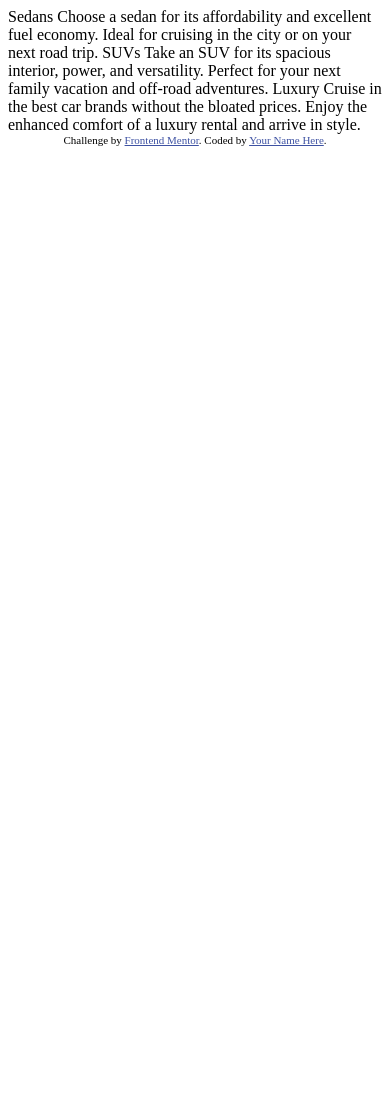
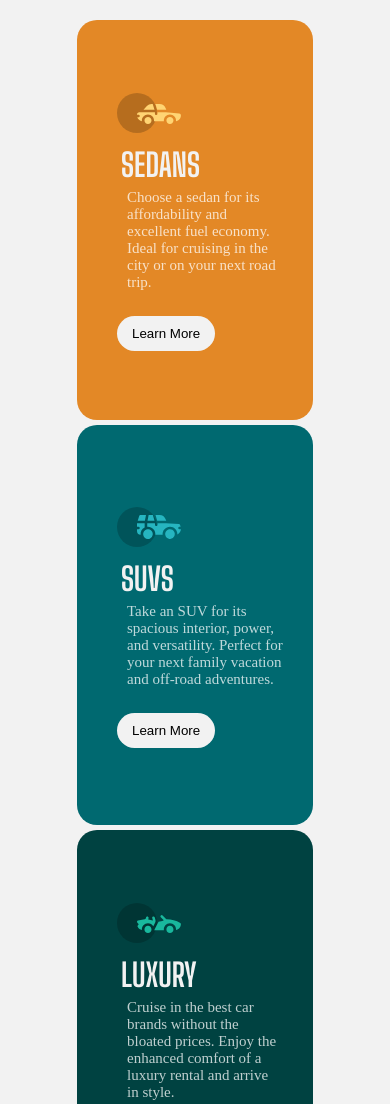
Before and after one commit to Lekejosh/Frontend-mentor-3-card-project, a plain HTML site: page index.html in a window 390 px wide. Shown: the top 1104 px of the page. Before the commit the page ends 844 px from the top, so only its background shows below. Drawn offline with Linux system fonts and the light colour scheme.

Commit message:
Update 17/11/21

```diff
--- a/index.html
+++ b/index.html
@@ -1,36 +1,56 @@
 <!DOCTYPE html>
 <html lang="en">
+
 <head>
     <meta charset="UTF-8">
-  <meta name="viewport" content="width=device-width, initial-scale=1.0"> <!-- displays site properly based on user's device -->
+    <meta name="viewport" content="width=device-width, initial-scale=1.0">
+    <!-- displays site properly based on user's device -->
 
     <link rel="icon" type="image/png" sizes="32x32" href="./images/favicon-32x32.png">
+    <link rel="stylesheet" href="style.css">
 
     <title>Frontend Mentor | 3-column preview card component</title>
 
     <!-- Feel free to remove these styles or customise in your own stylesheet 👍 -->
     <style>
-    .attribution { font-size: 11px; text-align: center; }
-    .attribution a { color: hsl(228, 45%, 44%); }
+        .attribution {
+            font-size: 11px;
+            text-align: center;
+        }
+
+        .attribution a {
+            color: hsl(228, 45%, 44%);
+        }
     </style>
 </head>
+
 <body>
+    <div class="container">
+        <div class="box1">
+            <img src="images/icon-sedans.svg" alt="" srcset="">
+            <h2 style="text-transform: uppercase;">Sedans</h2>
+            <p>Choose a sedan for its affordability and excellent fuel economy. Ideal for cruising in the city or on your next road trip.</p>
+            <button>Learn More</button>
+        </div>
+        <div class="box2">
+            <img src="images/icon-suvs.svg" alt="" srcset="">
+            <h2 style="text-transform: uppercase;">SUVs</h2>
+            <p> Take an SUV for its spacious interior, power, and versatility. Perfect for your next family vacation and off-road adventures.</p>
+            <button>Learn More</button>
+        </div>
+        <div class="box3">
+            <img src="images/icon-luxury.svg" alt="" srcset="">
 
-  Sedans
-  Choose a sedan for its affordability and excellent fuel economy. Ideal for cruising in the city
-  or on your next road trip.
+            <h2 style="text-transform: uppercase;">Luxury</h2>
+            <p>Cruise in the best car brands without the bloated prices. Enjoy the enhanced comfort of a luxury rental and arrive in style.</p>
+            <button>Learn More</button>
+        </div>
+    </div>
 
-  SUVs
-  Take an SUV for its spacious interior, power, and versatility. Perfect for your next family vacation
-  and off-road adventures.
-
-  Luxury
-  Cruise in the best car brands without the bloated prices. Enjoy the enhanced comfort of a luxury
-  rental and arrive in style.
-
-  <div class="attribution">
+    <!-- <div class="attribution">
     Challenge by <a href="https://www.frontendmentor.io?ref=challenge" target="_blank">Frontend Mentor</a>.
-    Coded by <a href="#">Your Name Here</a>.
+    Coded by <a href="#">Your Name Here</a>. -->
     </div>
 </body>
+
 </html>
--- a/style.css
+++ b/style.css
@@ -0,0 +1,328 @@
+@import url('https://fonts.googleapis.com/css2?family=Big+Shoulders+Display:wght@700&family=Lexend+Deca&display=swap');
+:root {
+    --Bright-orange: hsl(31, 77%, 52%);
+    --Dark-cyan: hsl(184, 100%, 22%);
+    --Very-dark-cyan: hsl(179, 100%, 13%);
+    --Transparent-white: hsla(0, 0%, 100%, 0.75);
+    --Very-light-gray: hsl(0, 0%, 95%);
+}
+
+* {
+    margin: 0px;
+    padding: 0px;
+}
+
+body {
+    background-color: var(--Very-light-gray);
+}
+
+img {
+    border: 15px 0px;
+    margin: 20px 0px;
+}
+
+p {
+    color: var(--Transparent-white);
+    padding-top: 50px;
+    padding-bottom: 25px;
+    padding-left: 10px;
+    margin: 15px 0px;
+    font-size: 15px;
+    width: 70%;
+}
+
+button {
+    cursor: pointer;
+    border: none;
+    padding: 10px 15px;
+    background-color: var(--Very-light-gray);
+    border-radius: 20px;
+    margin-top: 130px;
+}
+
+button:hover {
+    background-color: transparent;
+    border: 2px solid var(--Very-light-gray);
+}
+
+button:active {
+    background-color: transparent;
+    border: 2px solid var(--Very-light-gray);
+}
+
+.container {
+    margin: 5% 10% auto;
+    display: flex;
+    justify-content: center;
+    align-items: center;
+    height: 700px;
+}
+
+.container div {
+    /* display: flex; */
+    /* border: 0px; */
+    padding: 50px 40px;
+    height: 500px;
+    /* width: 10px; */
+}
+
+.box1 {
+    width: 20%;
+    /* width: 150px;
+    height: 500px; */
+    background-color: var(--Bright-orange);
+    align-content: space-around;
+    border-bottom-left-radius: 20px;
+    border-top-left-radius: 20px;
+}
+
+
+/* .box1 p {
+    margin: 15% auto;
+    width: 100%;
+} */
+
+.box2 {
+    width: 20%;
+    /* width: 150px; */
+    /* height: 500px; */
+    background-color: var(--Dark-cyan);
+    align-content: space-around;
+}
+
+.box3 {
+    width: 20%;
+    /* width: 150px;
+    height: 500px; */
+    background-color: var(--Very-dark-cyan);
+    align-content: space-around;
+    border-bottom-right-radius: 20px;
+    border-top-right-radius: 20px;
+}
+
+h2 {
+    margin: 4px;
+    font-size: 2em;
+    color: var(--Very-light-gray);
+    font-family: 'Big Shoulders Display', cursive;
+}
+
+@media only screen and (max-width: 1399px) {
+    p {
+        color: var(--Transparent-white);
+        padding-top: 75px;
+        padding-bottom: 25px;
+        padding-left: 10px;
+        margin: 15px 0px;
+        font-size: 15px;
+        width: 70%;
+    }
+    button {
+        cursor: pointer;
+        border: none;
+        padding: 10px 15px;
+        background-color: var(--Very-light-gray);
+        border-radius: 20px;
+        margin-top: 100px;
+    }
+}
+
+@media only screen and (max-width: 1239px) {
+    p {
+        color: var(--Transparent-white);
+        padding-top: 75px;
+        padding-bottom: 25px;
+        padding-left: 10px;
+        margin: 15px 0px;
+        font-size: 15px;
+        width: 80%;
+    }
+    button {
+        cursor: pointer;
+        border: none;
+        padding: 10px 15px;
+        background-color: var(--Very-light-gray);
+        border-radius: 20px;
+        margin-top: 100px;
+    }
+}
+
+@media only screen and (max-width: 1035px) {
+    p {
+        color: var(--Transparent-white);
+        padding-top: 75px;
+        padding-bottom: 25px;
+        padding-left: 10px;
+        margin: 15px 0px;
+        font-size: 15px;
+        width: 90%;
+    }
+    button {
+        cursor: pointer;
+        border: none;
+        padding: 10px 15px;
+        background-color: var(--Very-light-gray);
+        border-radius: 20px;
+        margin-top: 100px;
+    }
+}
+
+@media only screen and (max-width: 900px) {
+    p {
+        color: var(--Transparent-white);
+        padding-top: 60px;
+        padding-bottom: 25px;
+        padding-left: 10px;
+        margin: 15px 0px;
+        font-size: 15px;
+        width: 90%;
+    }
+    button {
+        cursor: pointer;
+        border: none;
+        padding: 10px 15px;
+        background-color: var(--Very-light-gray);
+        border-radius: 20px;
+        margin-top: 70px;
+    }
+    /* .box2 button {
+        margin-top: 92px;
+    } */
+}
+
+@media only screen and (max-width: 785px) {
+    .container {
+        display: block;
+        justify-content: center;
+        align-items: center;
+    }
+    .container div {
+        /* display: flex; */
+        margin: auto;
+        margin-top: 5px;
+        /* padding: 50px 40px; */
+        height: 500px;
+        border-radius: 20px;
+        /* width: 10px; */
+    }
+    p {
+        color: var(--Transparent-white);
+        padding-top: 60px;
+        padding-bottom: 25px;
+        padding-left: 10px;
+        margin: 15px 0px;
+        font-size: 15px;
+        width: 50%;
+    }
+    button {
+        cursor: pointer;
+        border: none;
+        padding: 10px 15px;
+        background-color: var(--Very-light-gray);
+        border-radius: 20px;
+        margin-top: 90px;
+    }
+    .box1 {
+        width: 50%;
+    }
+    .box2 {
+        width: 50%;
+    }
+    .box3 {
+        width: 50%;
+    }
+}
+
+@media only screen and (max-width: 500px) {
+    img {
+        border: 15px 0px;
+        margin: 5px 0px;
+    }
+    .container {
+        display: block;
+        justify-content: center;
+        align-items: center;
+    }
+    .container div {
+        /* display: flex; */
+        margin: auto;
+        margin-top: 5px;
+        /* padding: 50px 40px; */
+        height: 300px;
+        border-radius: 20px;
+        /* width: 10px; */
+    }
+    p {
+        color: var(--Transparent-white);
+        padding-top: 0px;
+        padding-bottom: 0px;
+        padding-left: 10px;
+        margin: 5px 0px;
+        font-size: 15px;
+        width: 100%;
+    }
+    button {
+        cursor: pointer;
+        border: none;
+        padding: 10px 15px;
+        background-color: var(--Very-light-gray);
+        border-radius: 20px;
+        margin-top: 20px;
+    }
+    .box1 {
+        width: 50%;
+    }
+    .box2 {
+        width: 50%;
+    }
+    .box3 {
+        width: 50%;
+    }
+}
+
+@media only screen and (max-width: 375px) {
+    img {
+        border: 15px 0px;
+        margin: 5px 0px;
+    }
+    .container {
+        display: block;
+        justify-content: center;
+        align-items: center;
+    }
+    .container div {
+        /* display: flex; */
+        margin: auto;
+        margin-top: 5px;
+        /* padding: 50px 40px; */
+        height: 300px;
+        border-radius: 20px;
+        /* width: 10px; */
+    }
+    p {
+        color: var(--Transparent-white);
+        padding-top: 0px;
+        padding-bottom: 0px;
+        padding-left: 10px;
+        margin: 5px 0px;
+        font-size: 15px;
+        width: 100%;
+    }
+    button {
+        cursor: pointer;
+        border: none;
+        padding: 10px 15px;
+        background-color: var(--Very-light-gray);
+        border-radius: 20px;
+        margin-top: 20px;
+    }
+    .box1 {
+        width: 50%;
+    }
+    .box2 {
+        width: 50%;
+    }
+    .box3 {
+        width: 50%;
+    }
+}
```
Also changed, not shown: 2 other files. Lines whose indentation alone changed are shown as unchanged.
